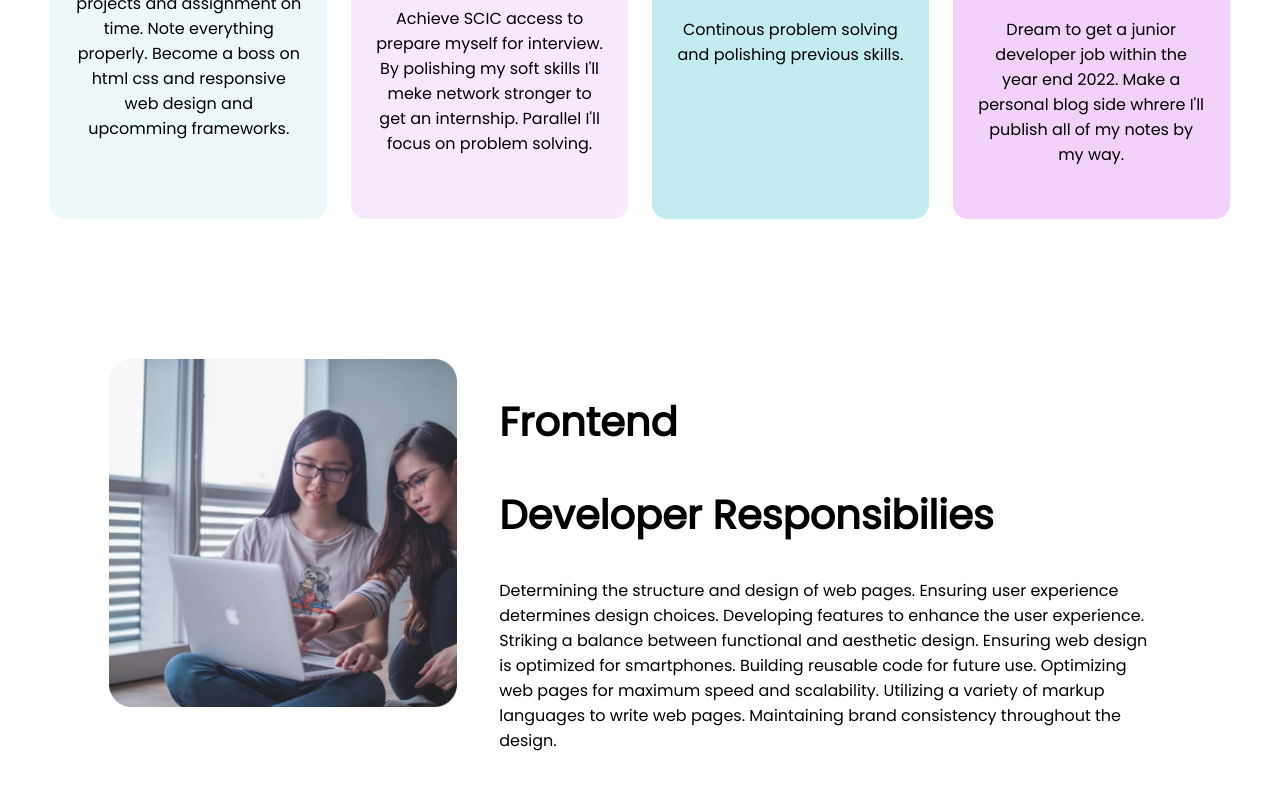
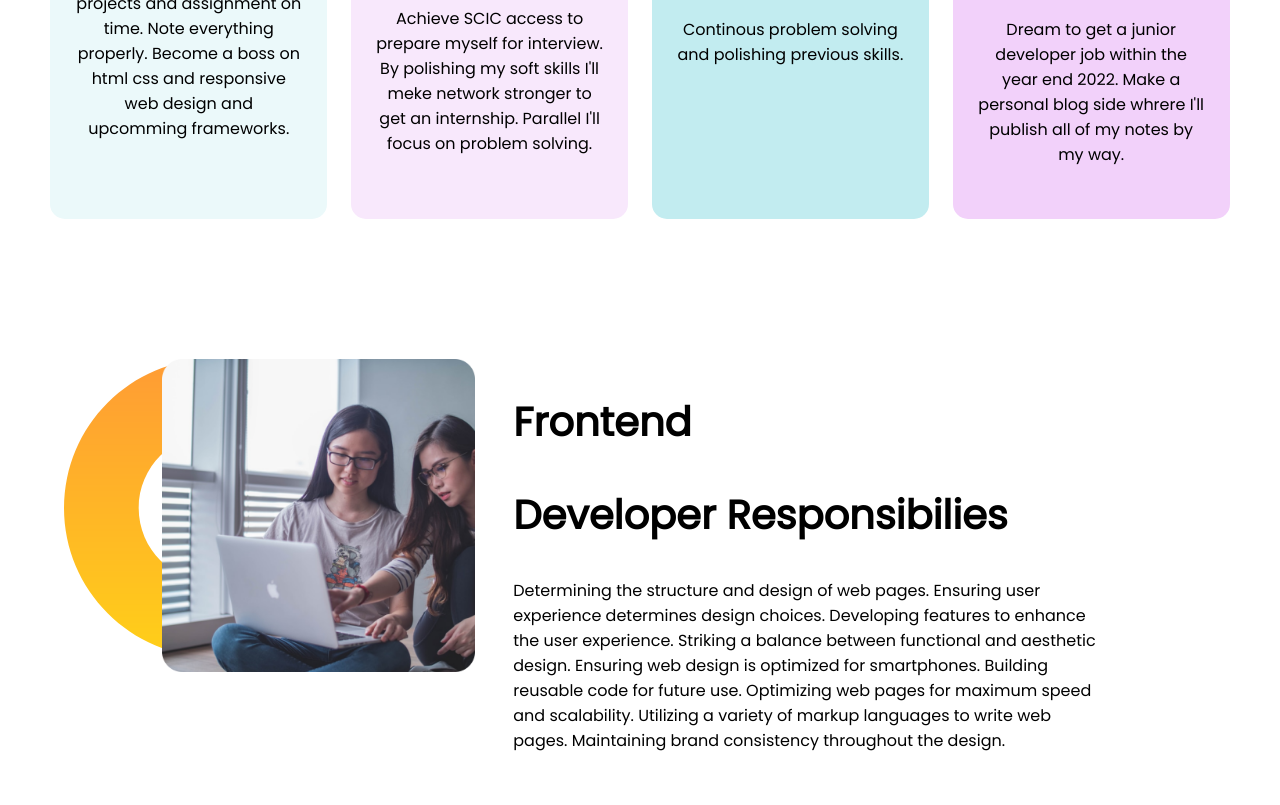
Before and after one commit to Latifa-Sikder-Bristy/Assigment_01-a-personal-brand-new-webside-, a plain HTML site: page index.html in a window 1280 px wide. Shown: the part 1081-1886 px from the top of the page. Drawn offline with Linux system fonts and the light colour scheme.

Commit message:
frontend developer section bg img addded

```diff
--- a/style.css
+++ b/style.css
@@ -86,3 +86,8 @@ img{
     width: 80%;
     padding-left: 25%;
 }
+.frontend-bg-img{
+    background-image: url(./img/frontend-bg-img.png);
+    background-repeat: no-repeat;
+    margin: 5%;
+}
```
